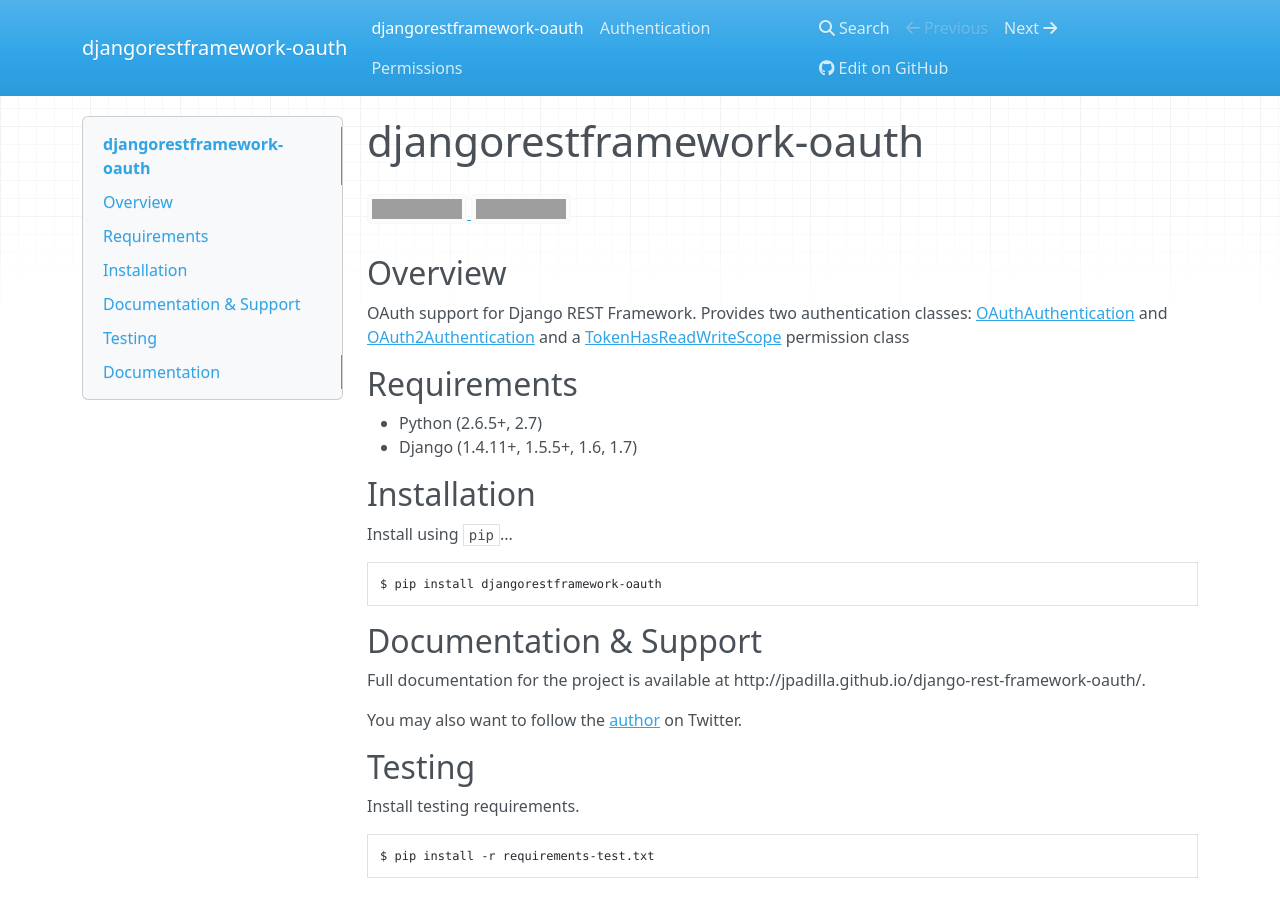
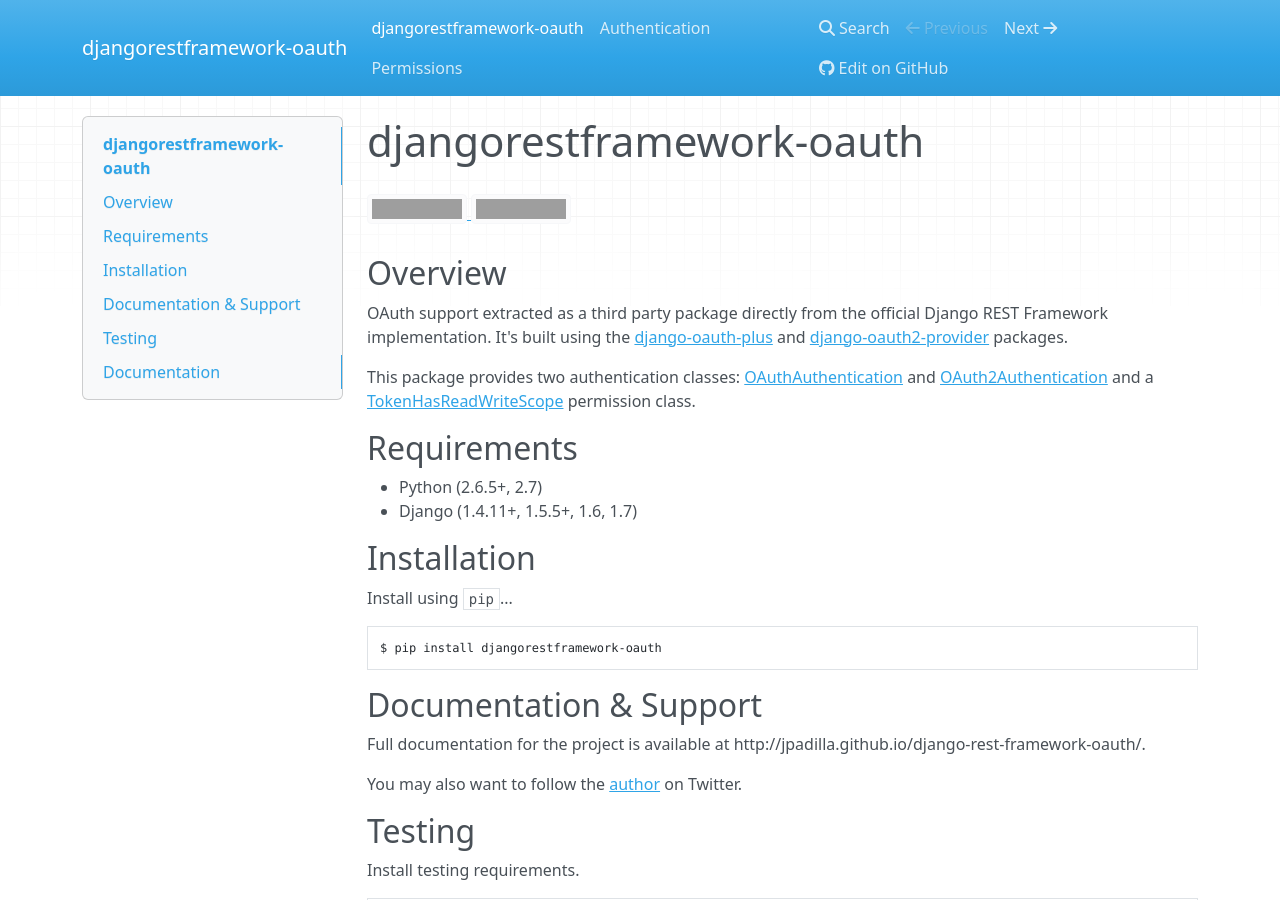
Before and after one commit to jpadilla/django-rest-framework-oauth, an MkDocs documentation site: the page built from docs/index.md, in a window 1280 px wide and 900 px high. Built offline with MkDocs 1.6.1, drawn with Linux system fonts in a browser that asks for light colours; nearby versions of some CDN libraries; grey boxes are pictures that could not be loaded.

Commit message:
Add brief intro on docs about package

```diff
--- a/docs/index.md
+++ b/docs/index.md
@@ -11,7 +11,9 @@
 
 ## Overview
 
-OAuth support for Django REST Framework. Provides two authentication classes: [OAuthAuthentication][oauth-authentication] and [OAuth2Authentication][oauth2-authentication] and a [TokenHasReadWriteScope][token-has-read-write-scope] permission class
+OAuth support extracted as a third party package directly from the official Django REST Framework implementation. It's built using the [django-oauth-plus][django-oauth-plus] and [django-oauth2-provider][django-oauth2-provider] packages.
+
+This package provides two authentication classes: [OAuthAuthentication][oauth-authentication] and [OAuth2Authentication][oauth2-authentication] and a [TokenHasReadWriteScope][token-has-read-write-scope] permission class.
 
 ## Requirements
 
@@ -76,4 +78,6 @@
 [oauth-authentication]: authentication.md#oauthauthentication
 [oauth2-authentication]: authentication.md#oauth2authentication
 [token-has-read-write-scope]: permissions.md#tokenhasreadwritescope
+[django-oauth-plus]: http://code.larlet.fr/django-oauth-plus/wiki/Home
+[django-oauth2-provider]: http://django-oauth2-provider.readthedocs.org/
 [jpadilla]: https://twitter.com/jpadilla_
```
Also changed, not shown: README.md (+5 -1 lines).
